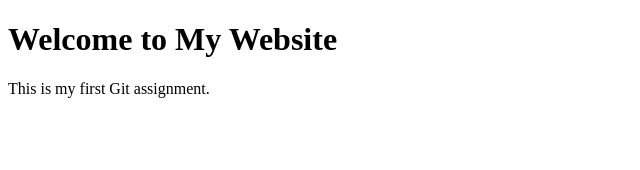
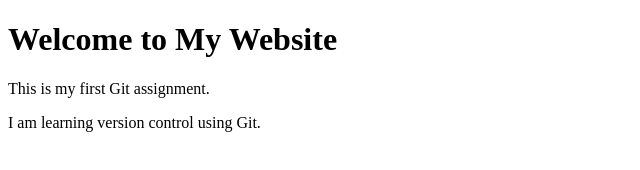
Before and after one commit to MohammedSaad2701/Git-Workflow-Assignment, a plain HTML site: page index.html in a window 1280 px wide. Shown: the whole page, without its empty margins (0-640 px from the left). Drawn offline with Linux system fonts and the light colour scheme.

Commit message:
Update homepage content

```diff
--- a/index.html
+++ b/index.html
@@ -6,5 +6,6 @@
 <body>
     <h1>Welcome to My Website</h1>
     <p>This is my first Git assignment.</p>
+    <p>I am learning version control using Git.</p>
 </body>
 </html>
```
